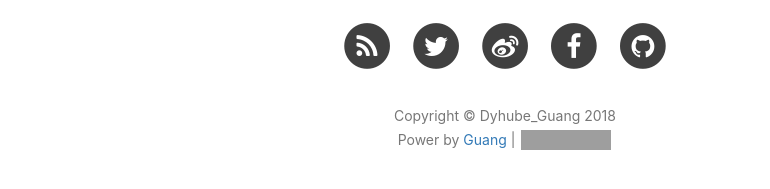
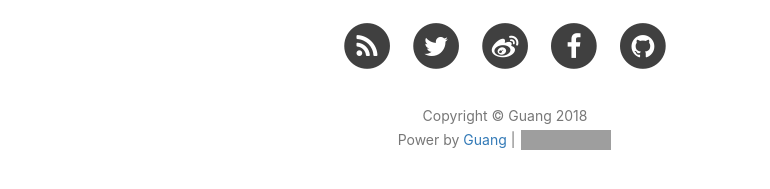
Before and after one commit to dyhube/dyhube.github.io, a Jekyll site: the page built from index.html, in a window 1280 px wide and 900 px high, scrolled down 2230 px. Shown: the part 657-846 px from the top of the window, without its empty margins (135-905 px from the left). Built offline with Jekyll 4.4.1, drawn with Linux system fonts in a browser that asks for light colours; nearby versions of some CDN libraries; the list of posts is cut into pages by our own code; comment, search, counter and statistics services are not loaded; some of the changed text lies outside the part shown; grey boxes are pictures that could not be loaded.

Commit message:
Update _config.yml

```diff
--- a/_config.yml
+++ b/_config.yml
@@ -1,5 +1,5 @@
 # Site settings
-title: Dyhube_Guang
+title: Guang
 title-site: Guang|blog
 SEOTitle: Guang Blog|光
 header-img: img/home-bg.jpg
```
